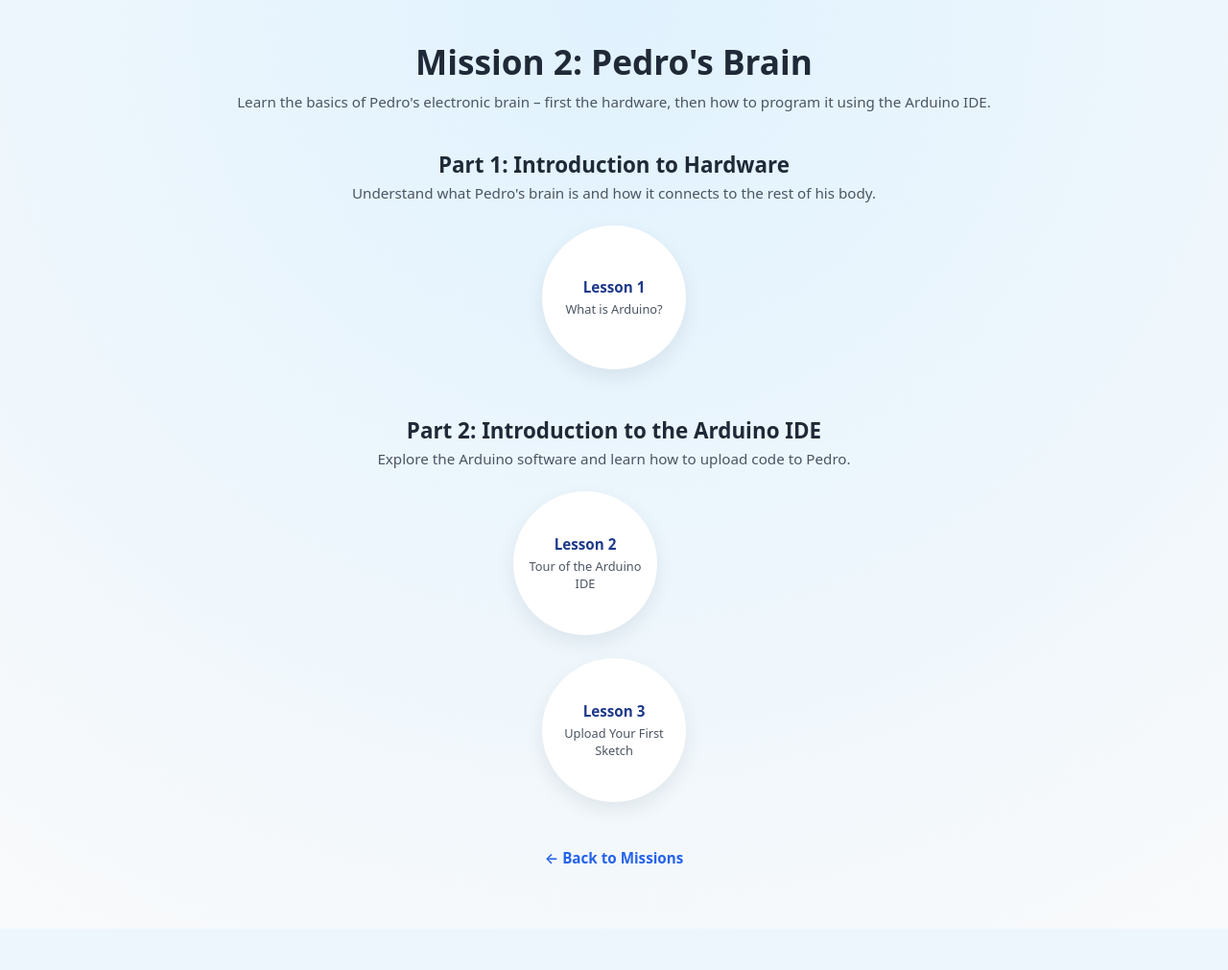
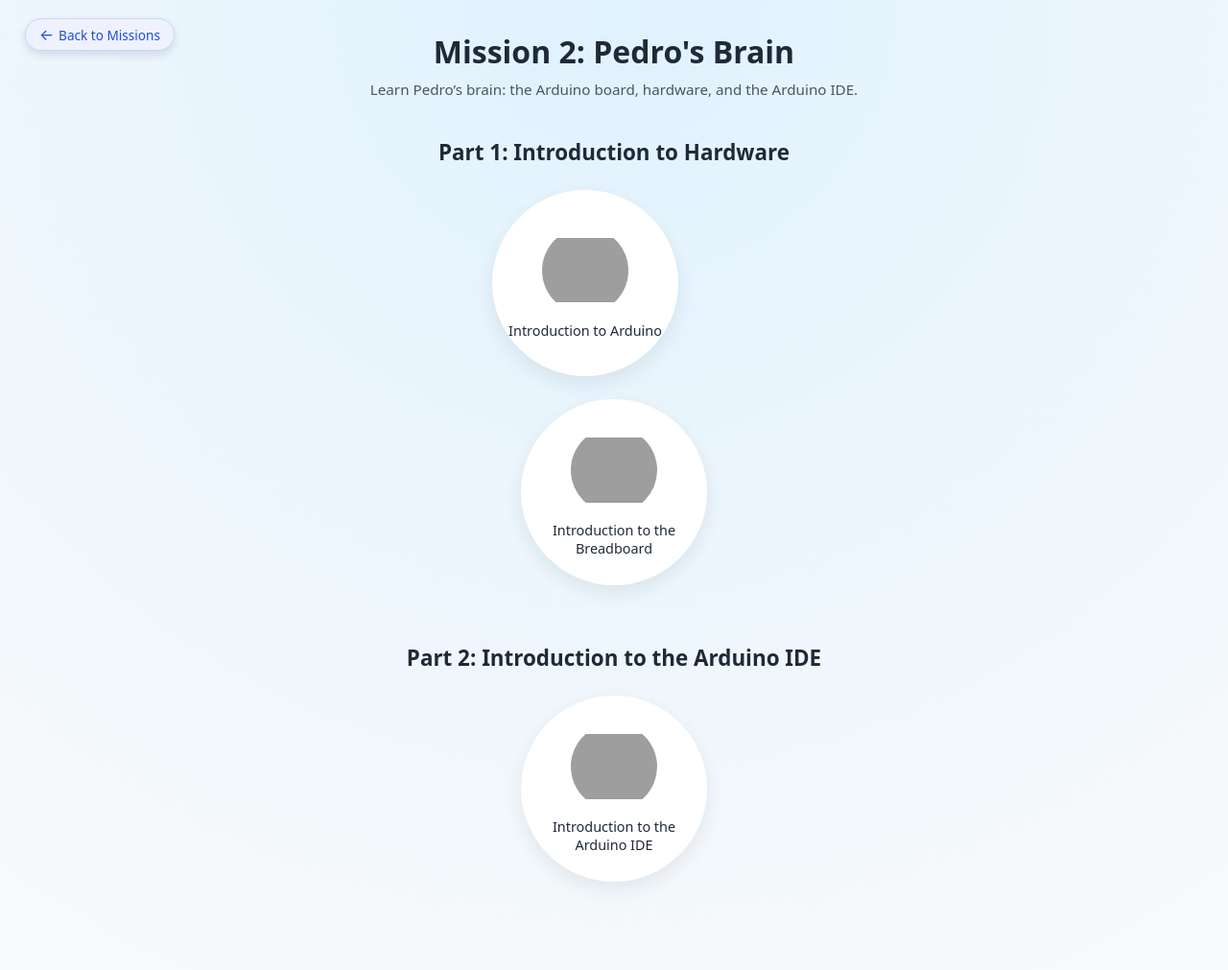
Before and after one commit to AnierYam/brainiacs, a Django app: page /lessons/mission-2/ in a window 1280 px wide. Shown: the whole page at 96% size. Before the commit the page ends 901 px from the top, so only its background shows below. Run offline with Django 5.2, Linux system fonts and the light colour scheme; grey boxes are pictures that could not be loaded.

Commit message:
Update: Missions & Mission 2 structure — 2025-11-27 23:58

```diff
--- a/lessons/templates/lessons/mission_2_intro.html
+++ b/lessons/templates/lessons/mission_2_intro.html
@@ -1,3 +1,4 @@
+{% load static %}
 <!DOCTYPE html>
 <html lang="en">
 <head>
@@ -6,21 +7,42 @@
   <style>
     body {
       margin: 0;
-      padding: 0;
-      font-family: system-ui, -apple-system, BlinkMacSystemFont,
-        "Segoe UI", sans-serif;
+      padding: 2rem;
+      font-family: system-ui, -apple-system, BlinkMacSystemFont, "Segoe UI", sans-serif;
       background: radial-gradient(circle at top, #e0f2fe, #f9fafb);
       color: #1f2937;
     }
 
-    .page {
-      max-width: 900px;
-      margin: 0 auto;
-      padding: 2.5rem 1.5rem 4rem;
+    h1, h2, h3, p {
+      margin: 0;
     }
 
-    h1, h2, h3, p {
-      margin: 0;
+    /* Back to Missions button (fixed) */
+    .back-button {
+      position: fixed;
+      top: 1.2rem;
+      left: 1.6rem;
+      padding: 0.4rem 0.9rem;
+      font-size: 0.85rem;
+      border-radius: 999px;
+      border: 1px solid #cbd5f5;
+      background: #eef2ff;
+      color: #1d4ed8;
+      text-decoration: none;
+      display: inline-flex;
+      align-items: center;
+      gap: 0.3rem;
+      box-shadow: 0 4px 10px rgba(15, 23, 42, 0.12);
+      z-index: 50;
+    }
+
+    .back-button:hover {
+      background: #e0e7ff;
+    }
+
+    .back-arrow {
+      font-size: 1rem;
+      line-height: 1;
     }
 
     .page-header {
@@ -29,7 +51,7 @@
     }
 
     .page-header h1 {
-      font-size: 2.2rem;
+      font-size: 2rem;
       margin-bottom: 0.5rem;
     }
 
@@ -39,23 +61,17 @@
     }
 
     .section {
-      margin-bottom: 3rem;
+      margin-bottom: 3.75rem;
     }
 
     .section-title {
       font-size: 1.4rem;
-      margin-bottom: 0.25rem;
+      margin-bottom: 1.5rem;
       font-weight: 700;
       text-align: center;
     }
 
-    .section-subtitle {
-      font-size: 0.95rem;
-      color: #4b5563;
-      margin-bottom: 1.5rem;
-      text-align: center;
-    }
-
+    /* Vertical S path */
     .vertical-path {
       display: flex;
       flex-direction: column;
@@ -66,8 +82,8 @@
     }
 
     .circle-card {
-      width: 150px;
-      height: 150px;
+      width: 170px;
+      height: 170px;
       border-radius: 50%;
       background: #ffffff;
       box-shadow: 0 8px 20px rgba(15, 23, 42, 0.08);
@@ -78,6 +94,7 @@
       cursor: pointer;
       transition: transform 0.2s ease, box-shadow 0.2s ease, margin 0.2s ease;
       text-align: center;
+      padding: 0.75rem;
     }
 
     .circle-card:hover {
@@ -96,49 +113,43 @@
       height: 100%;
     }
 
-    .circle-label {
-      font-size: 0.95rem;
-      font-weight: 600;
-      color: #1e3a8a;
-      margin-bottom: 0.25rem;
+    .circle-image-wrapper {
+      width: 90px;
+      height: 90px;
+      margin-bottom: 0.5rem;
+      border-radius: 999px;
+      overflow: hidden;
+      display: flex;
+      align-items: center;
+      justify-content: center;
     }
 
-    .circle-sub {
-      font-size: 0.8rem;
-      color: #4b5563;
-      width: 90%;
+    .circle-image {
+      width: 100%;
+      height: 100%;
+      object-fit: contain;
+      display: block;
     }
 
-    /* Subtle vertical S shape: odd vs even circles */
+    .circle-name {
+      font-size: 0.9rem;
+      font-weight: 500;
+      color: #1f2937;
+      width: 100%;
+    }
+
+    /* subtle S shape */
     .vertical-path .circle-card:nth-child(odd) {
       margin-left: -30px;
       margin-right: 30px;
     }
-
     .vertical-path .circle-card:nth-child(even) {
       margin-left: 30px;
       margin-right: -30px;
     }
-
     .vertical-path .circle-card:last-child {
       margin-left: 0;
       margin-right: 0;
-    }
-
-    .back-link {
-      margin-top: 2rem;
-      text-align: center;
-      font-size: 0.95rem;
-    }
-
-    .back-link a {
-      color: #2563eb;
-      text-decoration: none;
-      font-weight: 600;
-    }
-
-    .back-link a:hover {
-      text-decoration: underline;
     }
 
     @media (max-width: 600px) {
@@ -151,62 +162,80 @@
   </style>
 </head>
 <body>
-  <div class="page">
-    <!-- Header -->
+
+  <!-- Back to missions -->
+  <a href="{% url 'lessons:missions_home' %}" class="back-button">
+    <span class="back-arrow">←</span>
+    Back to Missions
+  </a>
+
+  <!-- HEADER -->
   <header class="page-header">
     <h1>Mission 2: Pedro's Brain</h1>
-      <p>
-        Learn the basics of Pedro's electronic brain – first the hardware,
-        then how to program it using the Arduino IDE.
-      </p>
+    <p>Learn Pedro’s brain: the Arduino board, hardware, and the Arduino IDE.</p>
   </header>
 
-    <!-- PART 1 -->
+  <!-- PART 1: Hardware -->
   <section class="section">
     <h2 class="section-title">Part 1: Introduction to Hardware</h2>
-      <p class="section-subtitle">
-        Understand what Pedro's brain is and how it connects to the rest of his body.
-      </p>
 
     <div class="vertical-path">
-        <!-- Using your existing lesson slug -->
+      {% for lesson in part1_lessons %}
         <div class="circle-card">
-          <a href="{% url 'lessons:mission_2_lesson_detail' 'what-is-arduino' %}" class="circle-link">
-            <div class="circle-label">Lesson 1</div>
-            <div class="circle-sub">What is Arduino?</div>
+          <a href="{% url 'lessons:mission_2_lesson_detail' lesson.slug %}" class="circle-link">
+            <div class="circle-image-wrapper">
+              {% if forloop.counter == 1 %}
+                <!-- Intro to Arduino -->
+                <img
+                  src="{% static 'lessons/mission2/arduino_board.png' %}"
+                  alt="{{ lesson.title }}"
+                  class="circle-image"
+                />
+              {% elif forloop.counter == 2 %}
+                <!-- Intro to Breadboard -->
+                <img
+                  src="{% static 'lessons/mission2/breadboard.png' %}"
+                  alt="{{ lesson.title }}"
+                  class="circle-image"
+                />
+              {% else %}
+                <!-- Fallback icon -->
+                <img
+                  src="{% static 'lessons/icons/engineer-hat.png' %}"
+                  alt="{{ lesson.title }}"
+                  class="circle-image"
+                />
+              {% endif %}
+            </div>
+            <div class="circle-name">{{ lesson.title }}</div>
           </a>
         </div>
+      {% endfor %}
     </div>
   </section>
 
-    <!-- PART 2 -->
+  <!-- PART 2: Arduino IDE -->
   <section class="section">
     <h2 class="section-title">Part 2: Introduction to the Arduino IDE</h2>
-      <p class="section-subtitle">
-        Explore the Arduino software and learn how to upload code to Pedro.
-      </p>
 
     <div class="vertical-path">
+      {% for lesson in part2_lessons %}
         <div class="circle-card">
-          <a href="{% url 'lessons:mission_2_lesson_detail' 'arduino-ide-tour' %}" class="circle-link">
-            <div class="circle-label">Lesson 2</div>
-            <div class="circle-sub">Tour of the Arduino IDE</div>
+          <a href="{% url 'lessons:mission_2_lesson_detail' lesson.slug %}" class="circle-link">
+            <div class="circle-image-wrapper">
+              <!-- Intro to Arduino IDE icon -->
+              <img
+                src="{% static 'lessons/mission2/arduino_ide.png' %}"
+                alt="{{ lesson.title }}"
+                class="circle-image"
+              />
+            </div>
+            <div class="circle-name">{{ lesson.title }}</div>
           </a>
         </div>
-
-        <div class="circle-card">
-          <a href="{% url 'lessons:mission_2_lesson_detail' 'upload-first-sketch' %}" class="circle-link">
-            <div class="circle-label">Lesson 3</div>
-            <div class="circle-sub">Upload Your First Sketch</div>
-          </a>
-        </div>
+      {% endfor %}
     </div>
   </section>
 
-    <!-- Back to missions -->
-    <div class="back-link">
-      <a href="{% url 'lessons:missions_home' %}">← Back to Missions</a>
-    </div>
-  </div>
 </body>
 </html>
--- a/lessons/views.py
+++ b/lessons/views.py
@@ -2,176 +2,73 @@
 from django.shortcuts import render
 
 # -------------------------------------------------------------------
-# SIMPLE IN-MEMORY DATA (later we can move to database models)
+# Mission 1 – Know your Toolbox
 # -------------------------------------------------------------------
 
-# ===== MISSION 1: Tools =====
 MISSION1_TOOL_LESSONS = {
     "cross-head-screwdriver": {
         "slug": "cross-head-screwdriver",
         "name": "Cross-head Screwdriver",
         "title": "Cross-head Screwdriver",
         "type": "tool",
-        "description": (
-            "Learn what a cross-head screwdriver is, how to hold it safely, "
-            "and how we use it while building Pedro."
-        ),
+        "description": "Learn what a cross-head screwdriver is and how it is used when building Pedro.",
     },
     "combination-wrench": {
         "slug": "combination-wrench",
         "name": "Combination Wrench",
         "title": "Combination Wrench",
         "type": "tool",
-        "description": (
-            "Understand the open-end and box-end sides and when to use each "
-            "while assembling Pedro."
-        ),
+        "description": "Understand the open-end and box-end of the combination wrench and when each is used.",
     },
 }
 
-# ===== MISSION 1: Fasteners =====
 MISSION1_FASTENER_LESSONS = {
     "screws": {
         "slug": "screws",
-        "name": "Screws",
-        "title": "M3 Screws",
+        "name": "Bolts",
+        "title": "Bolts (M3 Pan-Head)",
         "type": "fastener",
-        "description": (
-            "Discover how screws fasten Pedro’s body and how different lengths "
-            "and threads affect strength."
-        ),
+        "description": "Bolts are used to hold Pedro's parts together. Learn lengths and how they fit with nuts.",
     },
     "plain-washers": {
         "slug": "plain-washers",
         "name": "Plain Washers",
         "title": "Plain Washers",
         "type": "fastener",
-        "description": (
-            "Learn how plain washers distribute load and protect Pedro’s plexiglass parts."
-        ),
+        "description": "Plain washers distribute force and prevent damage to the acrylic parts.",
     },
     "spring-washers": {
         "slug": "spring-washers",
         "name": "Spring Washers",
         "title": "Spring Washers",
         "type": "fastener",
-        "description": (
-            "Understand how spring washers prevent screws from loosening during movement."
-        ),
+        "description": "Spring washers create tension to prevent loosening during movement.",
     },
     "nuts": {
         "slug": "nuts",
         "name": "Nuts",
-        "title": "M3 Nuts",
+        "title": "Nuts (M3 Hex Nut)",
         "type": "fastener",
-        "description": "Learn how nuts clamp the robot parts together with screws.",
+        "description": "Hex nuts work together with bolts to tighten the structure.",
     },
     "torque-nuts": {
         "slug": "torque-nuts",
-        "name": "Torque / Brake Nuts",
+        "name": "Torque Nuts",
         "title": "Torque / Brake Nuts",
         "type": "fastener",
-        "description": "These nuts resist vibration—critical for Pedro’s high-movement areas.",
+        "description": "Torque nuts include a nylon insert that prevents vibration loosening.",
     },
 }
 
-# ===== MISSION 2 =====
-MISSION2_LESSONS = [
-    {"slug": "what-is-arduino", "title": "What is Arduino?"},
-    {"slug": "arduino-ide-tour", "title": "Tour of the Arduino IDE"},
-    {"slug": "upload-first-sketch", "title": "Upload Your First Sketch"},
-]
 
-# ===== MISSION 3 — 6 systems =====
-MISSION3_SYSTEMS = [
-    {
-        "slug": "pedro-body",
-        "name": "System 1: Pedro's Body",
-        "lessons": [
-            {"slug": "build-structure", "title": "Build the Body Structure (3D video)"},
-            {"slug": "electronics", "title": "Add Electronics to the Body"},
-            {"slug": "code", "title": "Write the Body System Code"},
-        ],
-    },
-    {
-        "slug": "pedro-head",
-        "name": "System 2: Pedro's Head",
-        "lessons": [
-            {"slug": "build-head", "title": "Build the Head"},
-            {"slug": "head-electronics", "title": "Wire the Head Sensors"},
-            {"slug": "head-code", "title": "Program Head Movements"},
-        ],
-    },
-    {
-        "slug": "pedro-tail",
-        "name": "System 3: Pedro's Tail",
-        "lessons": [
-            {"slug": "build-tail", "title": "Build the Tail Mechanism"},
-            {"slug": "tail-electronics", "title": "Add Tail Electronics"},
-            {"slug": "tail-code", "title": "Program Tail Movements"},
-        ],
-    },
-    {
-        "slug": "pedro-legs",
-        "name": "System 4: Pedro's Legs",
-        "lessons": [
-            {
-                "slug": "legs-left",
-                "title": "Part 1: Pedro's Legs (Left Side)",
-            },
-            {
-                "slug": "legs-right",
-                "title": "Part 2: Pedro's Legs (Right Side)",
-            },
-            {
-                "slug": "legs-code",
-                "title": "Program Pedro's Legs",
-            },
-        ],
-    },
-    {
-        "slug": "pedro-battery",
-        "name": "System 5: Pedro's Battery",
-        "lessons": [
-            {"slug": "mount-battery", "title": "Mount the Battery Safely"},
-            {"slug": "battery-wiring", "title": "Wire Power to All Systems"},
-            {"slug": "power-management", "title": "Power Safety & Management"},
-        ],
-    },
-    {
-        "slug": "pedro-stand",
-        "name": "System 6: Pedro's Stand",
-        "lessons": [
-            {"slug": "build-stand", "title": "Build Pedro's Stand"},
-            {"slug": "attach-robot", "title": "Attach Pedro to the Stand"},
-            {"slug": "stand-testing", "title": "Test Pedro on the Stand"},
-        ],
-    },
-]
-
-# ===== MISSION 4 =====
-MISSION4_STEPS = [
-    {"slug": "assemble-frame", "title": "Connect All Systems to the Body"},
-    {"slug": "final-wiring", "title": "Final Wiring & Power Check"},
-    {"slug": "combine-code", "title": "Combine All System Codes"},
-    {"slug": "test-robot", "title": "Test and Debug Pedro"},
-]
-
-# -------------------------------------------------------------------
-# BASIC TEST
-# -------------------------------------------------------------------
 def lessons_test(request):
     return HttpResponse("Hello Brainiacs – lessons app is working ✅")
 
-# -------------------------------------------------------------------
-# MISSIONS HOME
-# -------------------------------------------------------------------
+
 def missions_home(request):
     return render(request, "lessons/missions_home.html")
 
-# -------------------------------------------------------------------
-# MISSION 1
-# -------------------------------------------------------------------
+
 def mission_1(request):
     return render(
         request,
@@ -183,7 +80,7 @@
     )
 
 
-def _get_mission1_lesson(slug):
+def _get_mission1_lesson_or_404(slug: str):
     lesson = MISSION1_TOOL_LESSONS.get(slug) or MISSION1_FASTENER_LESSONS.get(slug)
     if not lesson:
         raise Http404("Mission 1 lesson not found")
@@ -191,7 +88,7 @@
 
 
 def mission_1_lesson_detail(request, slug):
-    lesson = _get_mission1_lesson(slug)
+    lesson = _get_mission1_lesson_or_404(slug)
     return render(request, "lessons/mission_1_lesson_detail.html", {"lesson": lesson})
 
 
@@ -203,7 +100,6 @@
             "lesson": {
                 "title": "Mission 1 – Part 1 Quiz (Tools)",
                 "type": "quiz",
-                "description": "Test your understanding of all tools.",
             }
         },
     )
@@ -217,35 +113,114 @@
             "lesson": {
                 "title": "Mission 1 – Part 2 Quiz (Fasteners)",
                 "type": "quiz",
-                "description": "Test your knowledge of screws, washers, and nuts.",
             }
         },
     )
 
+
 # -------------------------------------------------------------------
-# MISSION 2
+# Mission 2 — Pedro's Brain
 # -------------------------------------------------------------------
+
+MISSION2_PART1_LESSONS = [
+    {"slug": "intro-arduino", "title": "Introduction to Arduino", "part": 1},
+    {"slug": "intro-breadboard", "title": "Introduction to the Breadboard", "part": 1},
+]
+
+MISSION2_PART2_LESSONS = [
+    {"slug": "intro-arduino-ide", "title": "Introduction to the Arduino IDE", "part": 2},
+]
+
+
 def mission_2_intro(request):
     return render(
         request,
         "lessons/mission_2_intro.html",
-        {"lessons": MISSION2_LESSONS},
+        {
+            "part1_lessons": MISSION2_PART1_LESSONS,
+            "part2_lessons": MISSION2_PART2_LESSONS,
+        },
     )
 
 
 def mission_2_lesson_detail(request, slug):
-    lesson = next((l for l in MISSION2_LESSONS if l["slug"] == slug), None)
+    all_lessons = MISSION2_PART1_LESSONS + MISSION2_PART2_LESSONS
+    lesson = next((l for l in all_lessons if l["slug"] == slug), None)
+
     if not lesson:
-        raise Http404("Lesson not found")
-    return render(
-        request,
-        "lessons/mission_2_lesson_details.html",
-        {"title": lesson["title"]},
-    )
+        raise Http404("Mission 2 lesson not found")
+
+    return render(request, "lessons/mission_2_lesson_details.html", {"lesson": lesson})
+
 
 # -------------------------------------------------------------------
-# MISSION 3
+# Mission 3 — Building Pedro
 # -------------------------------------------------------------------
+
+MISSION3_SYSTEMS = [
+    {
+        "slug": "pedro-body",
+        "name": "System 1: Pedro’s Body",
+        "lessons": [
+            {"slug": "build-structure", "title": "Build the Body Structure"},
+            {"slug": "electronics", "title": "Add Electronics to the Body"},
+            {"slug": "code", "title": "Write the Body System Code"},
+        ],
+    },
+    {
+        "slug": "pedro-head",
+        "name": "System 2: Pedro’s Head",
+        "lessons": [
+            {"slug": "build-head", "title": "Build the Head"},
+            {"slug": "head-electronics", "title": "Wire the Head Sensors"},
+            {"slug": "head-code", "title": "Program the Head Movements"},
+        ],
+    },
+    {
+        "slug": "pedro-tail",
+        "name": "System 3: Pedro’s Tail",
+        "lessons": [
+            {"slug": "tail-structure", "title": "Build the Tail"},
+            {"slug": "tail-electronics", "title": "Wire the Tail Motor"},
+            {"slug": "tail-code", "title": "Program Tail Movement"},
+        ],
+    },
+    {
+        "slug": "pedro-legs-left",
+        "name": "System 4: Pedro’s Left Legs",
+        "lessons": [
+            {"slug": "legs-left-structure", "title": "Build Left Legs"},
+            {"slug": "legs-left-electronics", "title": "Connect Left Leg Motors"},
+            {"slug": "legs-left-code", "title": "Code Left Leg Movement"},
+        ],
+    },
+    {
+        "slug": "pedro-legs-right",
+        "name": "System 5: Pedro’s Right Legs",
+        "lessons": [
+            {"slug": "legs-right-structure", "title": "Build Right Legs"},
+            {"slug": "legs-right-electronics", "title": "Connect Right Leg Motors"},
+            {"slug": "legs-right-code", "title": "Code Right Leg Movement"},
+        ],
+    },
+    {
+        "slug": "pedro-battery",
+        "name": "System 6: Pedro’s Battery",
+        "lessons": [
+            {"slug": "battery-mount", "title": "Install Battery"},
+            {"slug": "battery-wire", "title": "Connect Power"},
+        ],
+    },
+    {
+        "slug": "pedro-stand",
+        "name": "System 7: Pedro’s Stand",
+        "lessons": [
+            {"slug": "stand-structure", "title": "Build the Stand"},
+        ],
+    },
+]
+
+
 def mission_3_build_pedro(request):
     return render(
         request,
@@ -269,9 +244,19 @@
         {"system": system, "lesson": lesson},
     )
 
+
 # -------------------------------------------------------------------
-# MISSION 4
+# Mission 4 — Assemble Pedro
 # -------------------------------------------------------------------
+
+MISSION4_STEPS = [
+    {"slug": "assemble-frame", "title": "Connect All Systems to the Body"},
+    {"slug": "final-wiring", "title": "Final Wiring & Power Check"},
+    {"slug": "combine-code", "title": "Combine All System Codes"},
+    {"slug": "test-robot", "title": "Test and Debug Pedro"},
+]
+
+
 def mission_4_assemble_pedro(request):
     return render(
         request,
@@ -283,7 +268,7 @@
 def mission_4_step_detail(request, slug):
     step = next((s for s in MISSION4_STEPS if s["slug"] == slug), None)
     if not step:
-        raise Http404("Step not found")
+        raise Http404("Mission 4 step not found")
 
     return render(
         request,
```
Also changed, not shown: lessons/templates/lessons/mission_1.html (+128 -78 lines), lessons/templates/lessons/mission_2_lesson_details.html (+93 -6 lines). Lines whose indentation alone changed are shown as unchanged.
